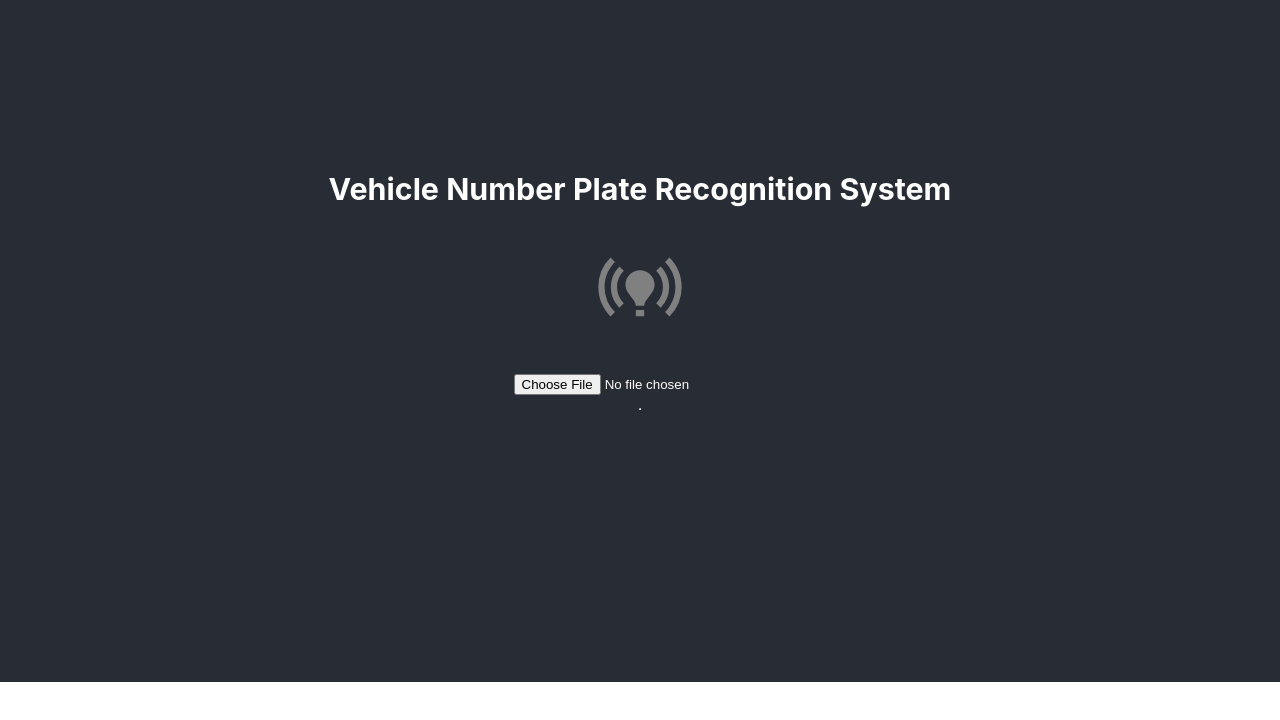
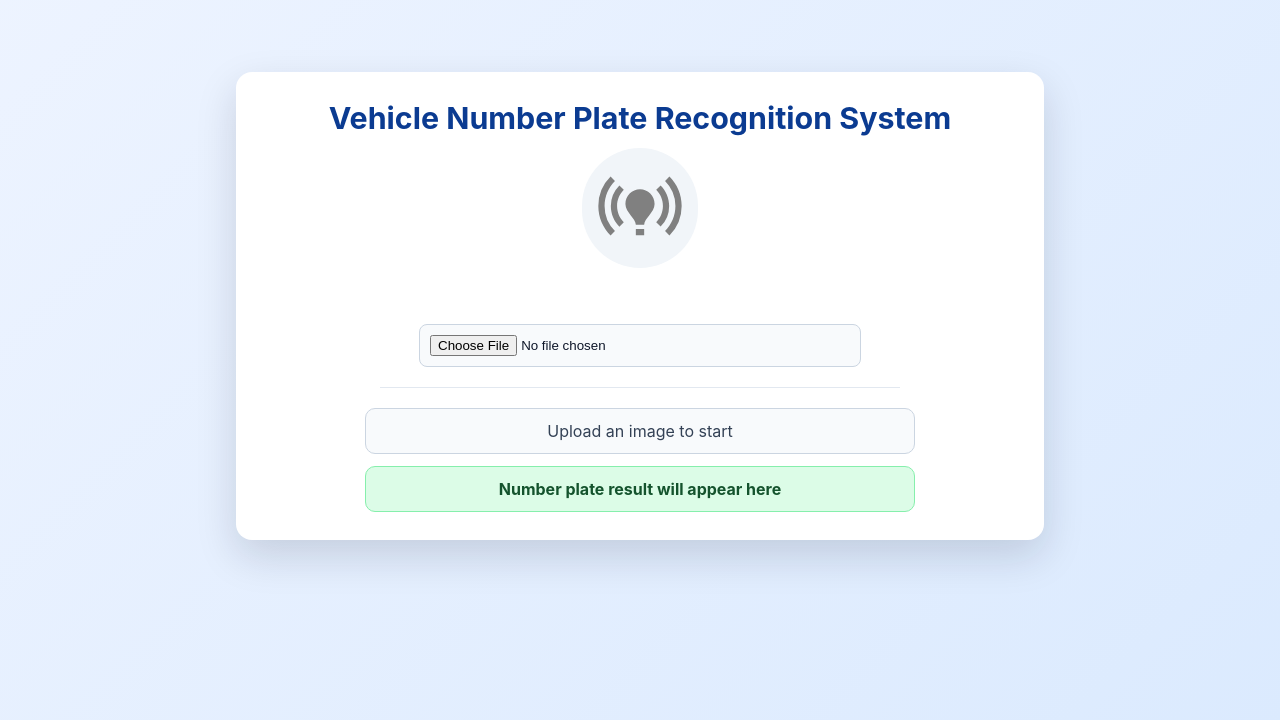
Before and after one commit to djrajasekar/vehicle-number-identifier, a React (Create React App) app: page / in a window 1280 px wide. Shown: the part 118-838 px from the top of the page. Before the commit the page ends 800 px from the top, so only its background shows below. Built offline with nearby package versions, Linux system fonts and the light colour scheme; no server answers.

Commit message:
feat: enhance UI with improved styling and structure for better user experience

```diff
--- a/src/App.css
+++ b/src/App.css
@@ -1,38 +1,79 @@
 .App {
+  min-height: 100vh;
   text-align: center;
-}
-
-.App-logo {
-  height: 40vmin;
-  pointer-events: none;
-}
-
-@media (prefers-reduced-motion: no-preference) {
-  .App-logo {
-    animation: App-logo-spin infinite 20s linear;
-  }
+  display: flex;
+  align-items: center;
+  justify-content: center;
+  background: linear-gradient(135deg, #eef4ff 0%, #dbeafe 100%);
+  padding: 24px;
 }
 
 .App-header {
-  background-color: #282c34;
-  min-height: 100vh;
+  background-color: #ffffff;
+  width: min(760px, 100%);
+  border-radius: 16px;
+  box-shadow: 0 16px 40px rgba(15, 23, 42, 0.15);
   display: flex;
   flex-direction: column;
   align-items: center;
-  justify-content: center;
-  font-size: calc(10px + 2vmin);
-  color: white;
+  justify-content: flex-start;
+  gap: 12px;
+  padding: 28px 24px;
+  color: #0f172a;
 }
 
-.App-link {
-  color: #61dafb;
+.App-header h1 {
+  margin: 0;
+  font-size: 1.9rem;
+  color: #0b3b91;
 }
 
-@keyframes App-logo-spin {
-  from {
-    transform: rotate(0deg);
-  }
-  to {
-    transform: rotate(360deg);
-  }
+.preview-image {
+  height: min(360px, 55vw);
+  width: min(360px, 55vw);
+  object-fit: cover;
+  border-radius: 12px;
+  border: 2px solid #cbd5e1;
 }
+
+.file-input {
+  background-color: #f8fafc;
+  border: 1px solid #cbd5e1;
+  border-radius: 8px;
+  padding: 10px;
+  width: min(420px, 90%);
+}
+
+#web-socket-status {
+  padding: 8px;
+  border-radius: 999px;
+  background-color: #f1f5f9;
+}
+
+hr {
+  width: min(520px, 92%);
+  border: 0;
+  border-top: 1px solid #e2e8f0;
+  margin: 8px 0;
+}
+
+.message-box,
+.number-plate-box {
+  width: min(520px, 92%);
+  border-radius: 10px;
+  padding: 12px 14px;
+  font-size: 1rem;
+}
+
+.message-box {
+  background-color: #f8fafc;
+  border: 1px solid #cbd5e1;
+  color: #334155;
+}
+
+.number-plate-box {
+  background-color: #dcfce7;
+  border: 1px solid #86efac;
+  color: #14532d;
+  font-weight: 700;
+}
--- a/src/App.js
+++ b/src/App.js
@@ -232,7 +232,7 @@ function App() {
     <div className="App">
       <header className="App-header">
         {/* Application title */}
-        <h3>Vehicle Number Plate Recognition System</h3>
+        <h1>Vehicle Number Plate Recognition System</h1>
 
         {/* WebSocket connection status indicator (grey=disconnected, green=connected, red=error) */}
         <div id="web-socket-status">
@@ -241,21 +241,21 @@ function App() {
 
         {/* Image preview - only shown after user selects a file */}
         {
-          image === null ? <div></div> : <img src={URL.createObjectURL(image)} alt="Selected vehicle for number plate recognition" style={{ height: 400, width: 400 }} />
+          image === null ? <div></div> : <img className="preview-image" src={URL.createObjectURL(image)} alt="Selected vehicle for number plate recognition" />
         }
 
         <br></br>
 
         {/* File input - triggers processImage() when user selects an image */}
-        <input type="file" onChange={processImage} />
+        <input className="file-input" type="file" accept="image/*" onChange={processImage} />
 
         <hr />
 
         {/* Status message display (uploading progress, processing status, errors) */}
-        <label id="message">{message}</label>
+        <div id="message" className="message-box">{message || "Upload an image to start"}</div>
 
         {/* Detected number plate result displayed here after backend processes image */}
-        <label id="numberPlate">{numberPlate}</label>
+        <div id="numberPlate" className="number-plate-box">{numberPlate || "Number plate result will appear here"}</div>
       </header>
     </div>
   );
```
Also changed, not shown: 1 other file (tests, documents, lock files or other folders).
